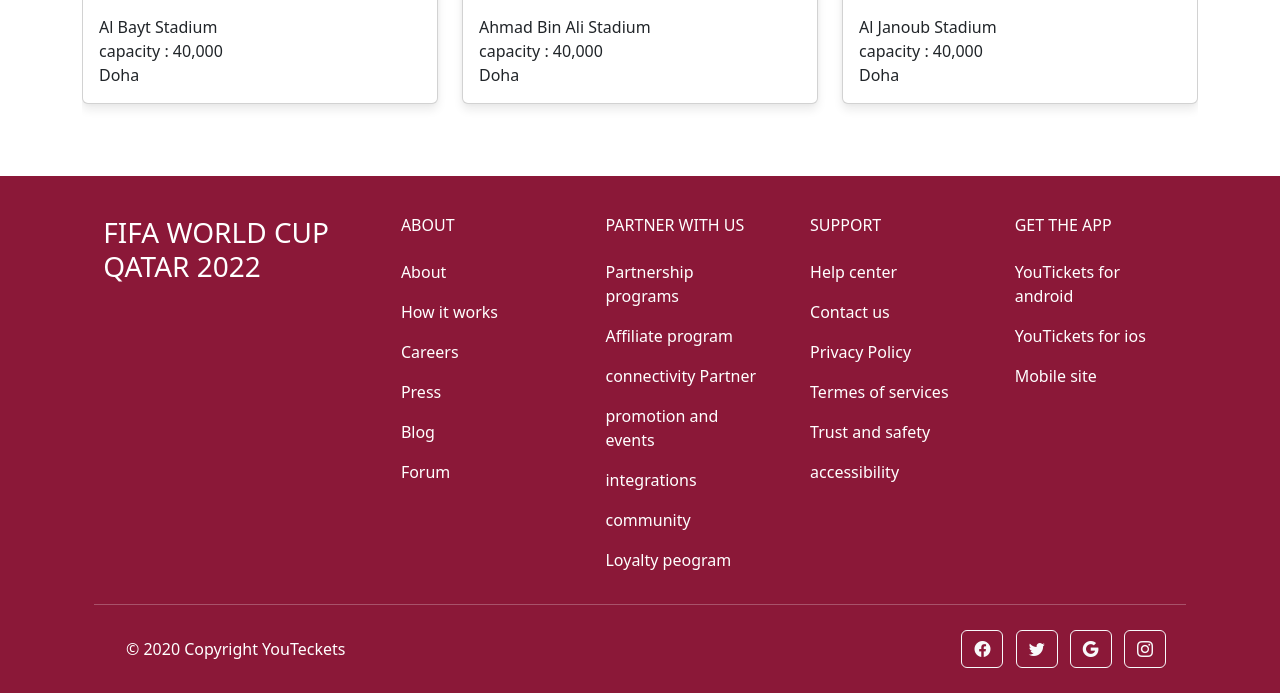
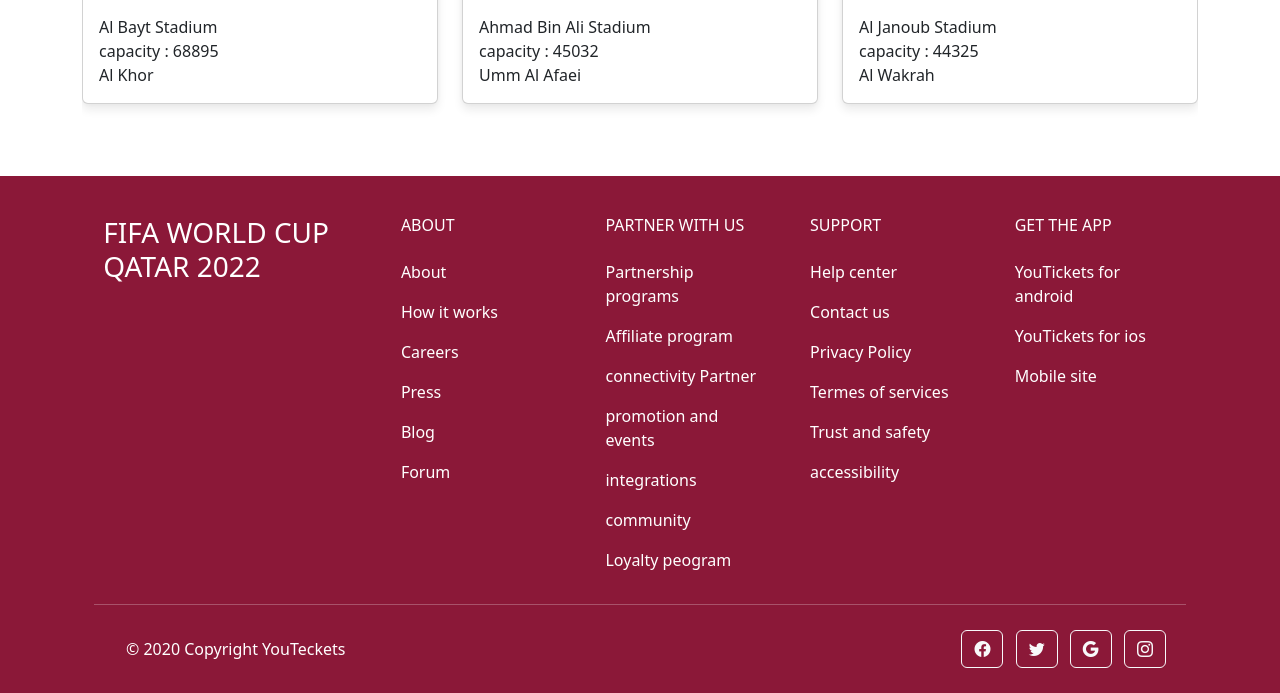
Before and after one commit to ASMAEELKHIRAOUI/FIFA-WC-QATAR22, a PHP site: page /landingpage.php in a window 1280 px wide. Shown: the part 2639-3332 px from the top of the page. Run offline with PHP 8.4, Linux system fonts and the light colour scheme; data comes from the database, SQL or seed files in the repository; some libraries are stand-ins or nearby versions.

Commit message:
back end (landing page : stads afichage (done)

```diff
--- a/pages/landingpage.php
+++ b/pages/landingpage.php
@@ -528,11 +528,11 @@
                                         <?php for($i=0 ; $i<3 ; $i++): ?>
                                             <div class="col-md-4 mb-3">
                                                 <div class="card">
-                                                    <img class="card-img-top" alt="100%x280" src="https://www.arabianbusiness.com/cloud/2022/05/09/FIFA-World-Cup-2022-1.jpg">
+                                                    <img class="card-img-top" alt="100%x280" src="../assets/img/stad/<?php echo($stads[$i]-> getImage()) ;?>">
                                                     <div class="card-body">
                                                             <div><?php echo($stads[$i]->getName()) ;?></div>
-                                                            <div>capacity : <span>40,000</span></div>
-                                                            <div> <iconify-icon icon="ri:map-pin-2-line"></iconify-icon> Doha</div>
+                                                            <div>capacity : <span><?php echo($stads[$i]->getCapacity()) ;?></span></div>
+                                                            <div> <iconify-icon icon="ri:map-pin-2-line"></iconify-icon> <span><?php echo($stads[$i]->getCity()) ;?></div>
                                                     </div>
                                                 </div>
                                             </div>
@@ -544,11 +544,11 @@
                                         <?php for($i=3 ; $i<6 ; $i++): ?>
                                             <div class="col-md-4 mb-3">
                                                 <div class="card">
-                                                    <img class="card-img-top" alt="100%x280" src="https://www.arabianbusiness.com/cloud/2022/05/09/FIFA-World-Cup-2022-1.jpg">
+                                                    <img class="card-img-top" alt="100%x280" src="../assets/img/stad/<?php echo($stads[$i]-> getImage()) ;?>">
                                                     <div class="card-body">
                                                             <div><?php echo($stads[$i]->getName()) ;?></div>
                                                             <div>capacity : <span><?php echo($stads[$i]->getCapacity()) ;?></span></div>
-                                                            <div> <iconify-icon icon="ri:map-pin-2-line"></iconify-icon> <span><?php echo($stads[$i]->getCapacity()) ;?></div>
+                                                            <div> <iconify-icon icon="ri:map-pin-2-line"></iconify-icon> <span><?php echo($stads[$i]->getCity()) ;?></div>
                                                     </div>
                                                 </div>
                                             </div>
@@ -559,14 +559,14 @@
                                 </div>
                                 <div class="carousel-item  ">
                                     <div class="row">
-                                    <?php for($i=6 ; $i<8 ; $i++): ?>
+                                        <?php for($i=6 ; $i<8 ; $i++): ?>
                                             <div class="col-md-4 mb-3">
                                                 <div class="card">
-                                                    <img class="card-img-top" alt="100%x280" src="https://www.arabianbusiness.com/cloud/2022/05/09/FIFA-World-Cup-2022-1.jpg">
+                                                    <img class="card-img-top" alt="100%x280" src="../assets/img/stad/<?php echo($stads[$i]-> getImage()) ;?>">
                                                     <div class="card-body">
                                                             <div><?php echo($stads[$i]->getName()) ;?></div>
-                                                            <div>capacity : <span>40,000</span></div>
-                                                            <div> <iconify-icon icon="ri:map-pin-2-line"></iconify-icon> Doha</div>
+                                                            <div>capacity : <span><?php echo($stads[$i]->getCapacity()) ;?></span></div>
+                                                            <div> <iconify-icon icon="ri:map-pin-2-line"></iconify-icon> <span><?php echo($stads[$i]->getCity()) ;?></div>
                                                     </div>
                                                 </div>
                                             </div>
```
